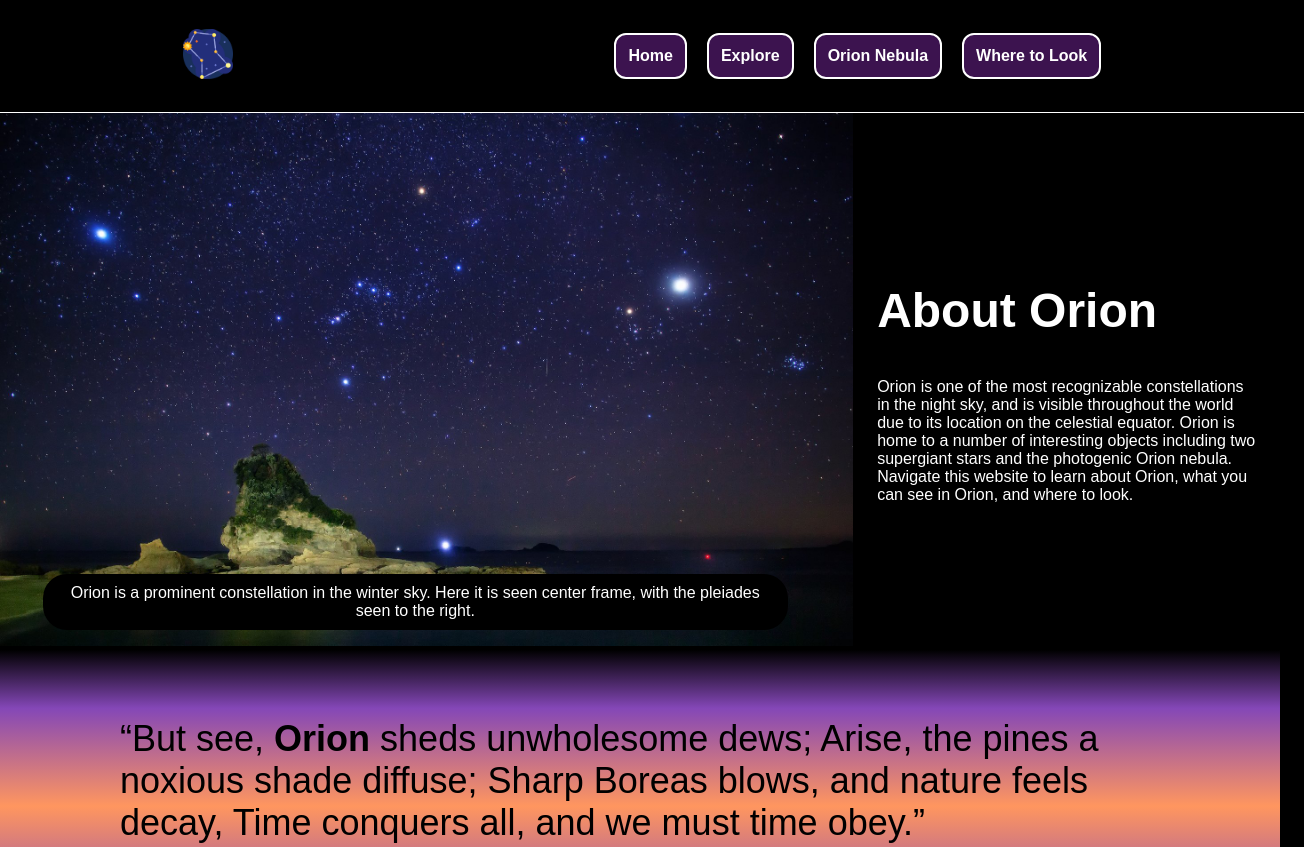
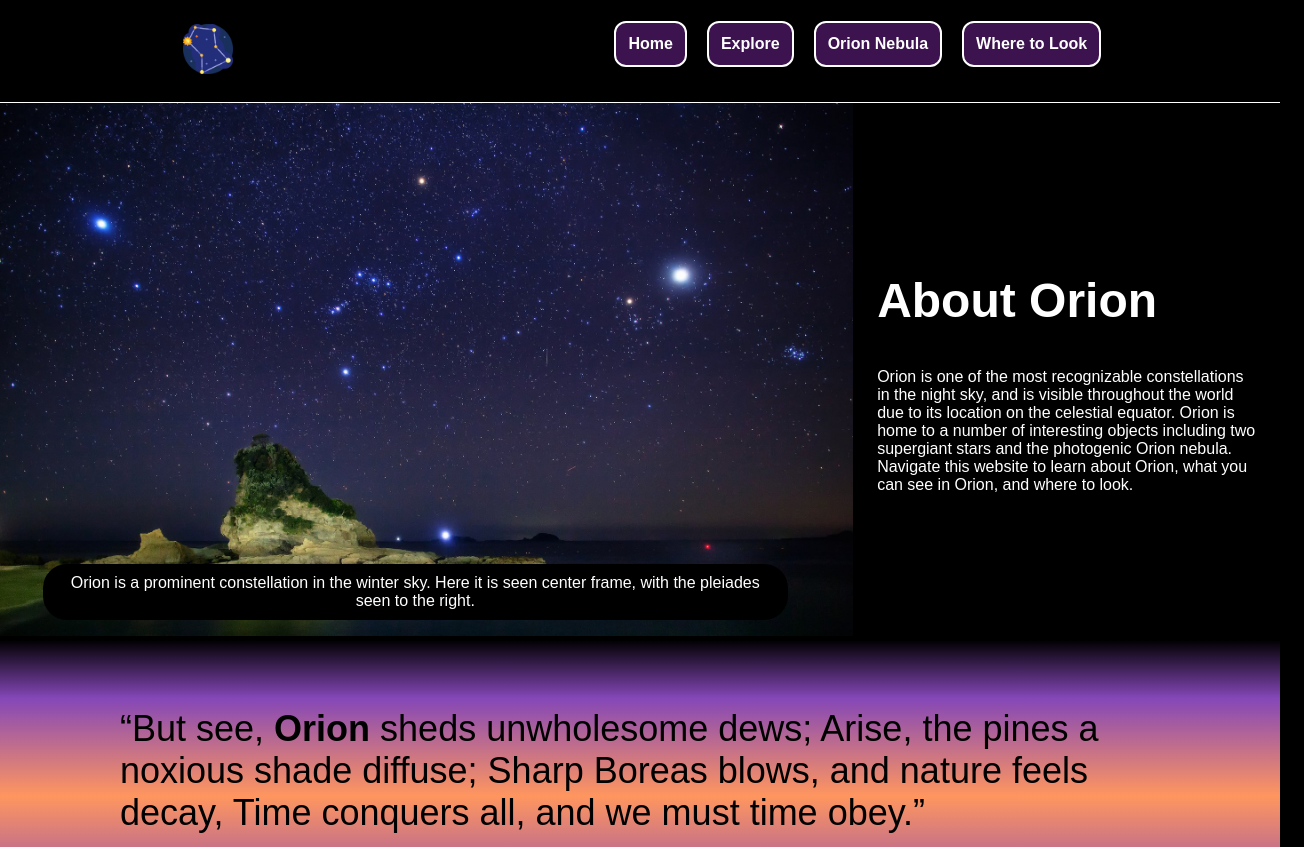
Before and after one commit to dpalencia/484-orion, a plain HTML site: page index.html in a window 1280 px wide. Shown: the top 847 px of the page, 1304 px wide, since content can reach past the window. Drawn offline with Linux system fonts and the light colour scheme.

Commit message:
Fix overflowing header

```diff
--- a/index.html
+++ b/index.html
@@ -24,7 +24,7 @@
                         Tabindex can also be used to make non-selectable elements selectable, though this is not usually recommended because we want to use semantic interactive elements where possible.
                     -->
                     <a tabindex=5 href="index.html">
-                        <img src="img/icon.png" width="50" height="50" alt="Orion Logo" />
+                        <img class="margin-24" src="img/icon.png" width="50" height="50" alt="Orion Logo" />
                     </a>
                 </div>
                 <nav role="navigation" class="flex-grow mobile-text-center">
--- a/style.css
+++ b/style.css
@@ -119,9 +119,7 @@ button:hover, .button-link:hover {
 header {
     background-color: #000000ba;
     border-bottom: 1px solid #fff;
-    padding: 12px;
 }
-
 
 .main-nav li {
     display: block;
```
Also changed, not shown: nebula.html (+1 -1 lines), stars.html (+1 -1 lines), where.html (+1 -1 lines).
